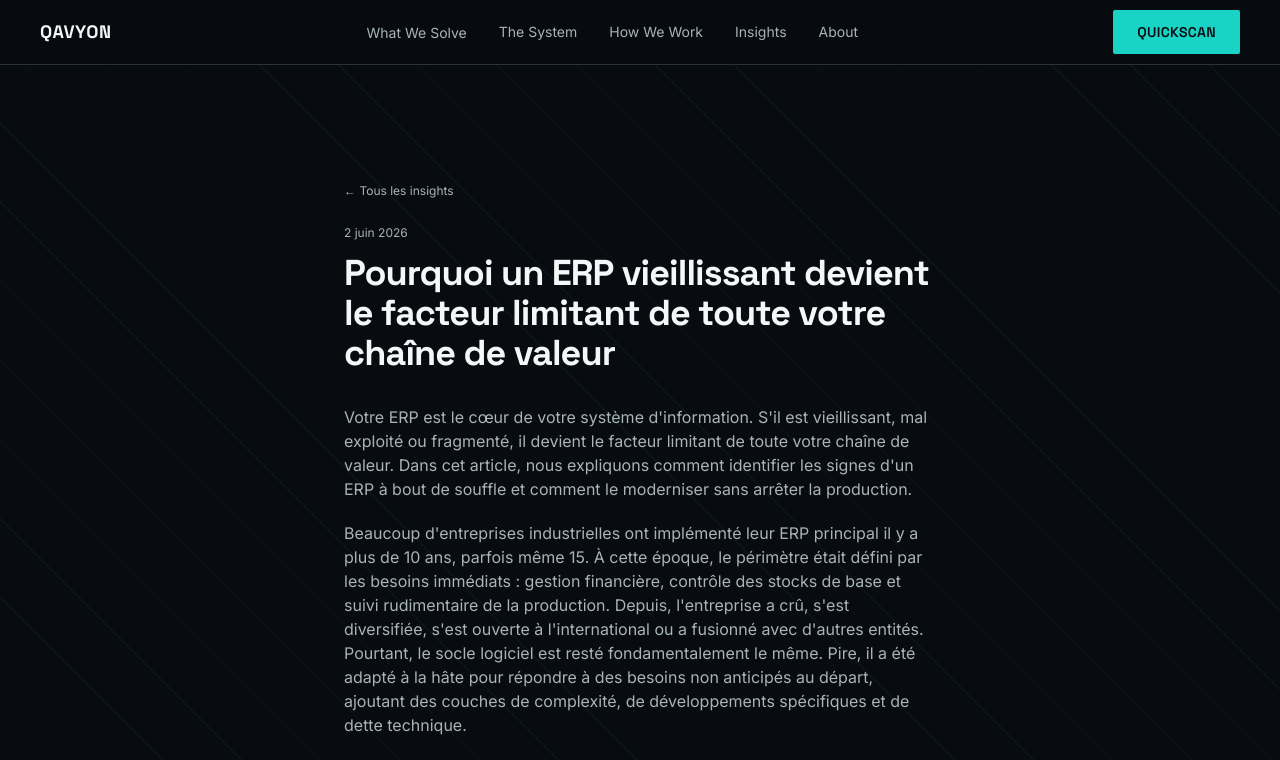
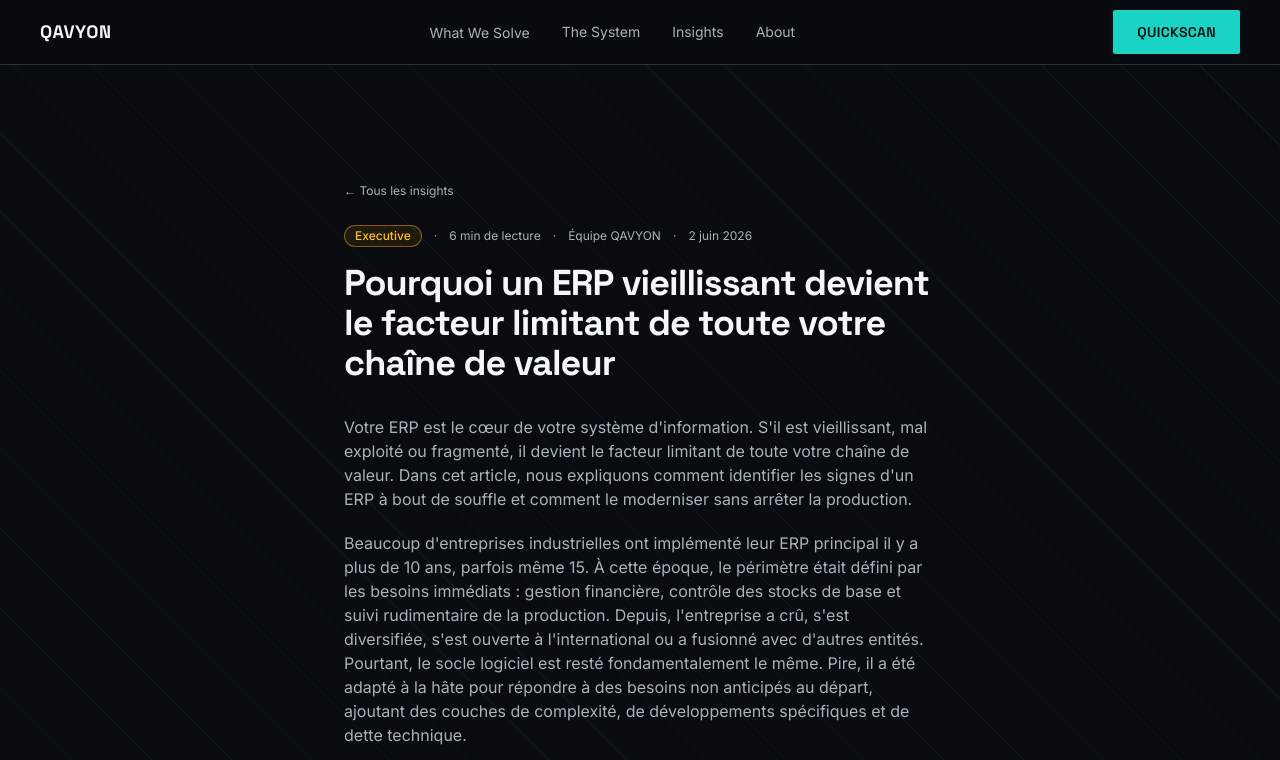
Before and after one commit to NouamaneAabi/qavyon-site, a Next.js app: page /insights/erp-frein-transformation-digitale in a window 1280 px wide. Shown: the top 760 px of the page. Built offline with nearby package versions, Linux system fonts and the light colour scheme.

Commit message:
Lat update

```diff
--- a/app/insights/[slug]/page.tsx
+++ b/app/insights/[slug]/page.tsx
@@ -19,6 +19,12 @@ export function generateMetadata({ params }: { params: { slug: string } }): Meta
   };
 }
 
+const LEVEL_STYLES: Record<string, string> = {
+  Executive: "border-amber-500/50 bg-amber-500/10 text-amber-400",
+  Business:  "border-cyan/50   bg-cyan/10        text-cyan",
+  Technical: "border-blue-500/50 bg-blue-500/10  text-blue-400",
+};
+
 export default function InsightArticle({ params }: { params: { slug: string } }) {
   const post = INSIGHTS.find((p) => p.slug === params.slug);
   if (!post) notFound();
@@ -37,10 +43,23 @@ export default function InsightArticle({ params }: { params: { slug: string } })
       <script type="application/ld+json" dangerouslySetInnerHTML={{ __html: JSON.stringify(articleJsonLd) }} />
       <InsightReadTracker slug={post.slug} />
       <Link href="/insights" className="text-xs text-mist hover:text-cyan">← Tous les insights</Link>
-      <time className="mt-6 block text-xs text-mist" dateTime={post.date}>
-        {new Date(post.date).toLocaleDateString("fr-FR", { year: "numeric", month: "long", day: "numeric" })}
-      </time>
-      <h1 className="mt-3 text-3xl font-bold md:text-4xl">{post.title}</h1>
+
+      {/* Metadata bar */}
+      <div className="mt-6 flex flex-wrap items-center gap-3 text-xs text-mist">
+        <span className={`rounded-full border px-2.5 py-0.5 font-medium ${LEVEL_STYLES[post.level]}`}>
+          {post.level}
+        </span>
+        <span>·</span>
+        <span>{post.readingTime} min de lecture</span>
+        <span>·</span>
+        <span>{post.author}</span>
+        <span>·</span>
+        <time dateTime={post.date}>
+          {new Date(post.date).toLocaleDateString("fr-FR", { year: "numeric", month: "long", day: "numeric" })}
+        </time>
+      </div>
+
+      <h1 className="mt-4 text-3xl font-bold md:text-4xl">{post.title}</h1>
       <div className="mt-8 space-y-5 text-mist">
         {post.body.map((para, i) => (
           <p key={i}>{para}</p>
--- a/components/Nav.tsx
+++ b/components/Nav.tsx
@@ -57,9 +57,6 @@ export default function Nav() {
           <Link href="/system" className="text-sm text-mist transition-colors hover:text-ice">
             The System
           </Link>
-          <Link href="/how-we-work" className="text-sm text-mist transition-colors hover:text-ice">
-            How We Work
-          </Link>
           <Link href="/insights" className="text-sm text-mist transition-colors hover:text-ice">
             Insights
           </Link>
@@ -95,7 +92,6 @@ export default function Nav() {
           <div className="container-qv flex flex-col gap-1 py-4">
             <Link href="/what-we-solve" className="py-2 text-mist hover:text-ice">What We Solve</Link>
             <Link href="/system" className="py-2 text-mist hover:text-ice">The System</Link>
-            <Link href="/how-we-work" className="py-2 text-mist hover:text-ice">How We Work</Link>
             <Link href="/insights" className="py-2 text-mist hover:text-ice">Insights</Link>
             <Link href="/about" className="py-2 text-mist hover:text-ice">About</Link>
             <div className="mt-3 flex flex-col gap-2">
--- a/lib/insights-data.ts
+++ b/lib/insights-data.ts
@@ -4,6 +4,9 @@ export interface InsightPost {
   excerpt: string;
   date: string;
   body: string[];
+  level: "Executive" | "Business" | "Technical";
+  readingTime: number;
+  author: string;
 }
 
 export const INSIGHTS: InsightPost[] = [
@@ -12,6 +15,9 @@ export const INSIGHTS: InsightPost[] = [
     title: "Pourquoi un ERP vieillissant devient le facteur limitant de toute votre chaîne de valeur",
     excerpt: "Votre ERP est le cœur de votre système d'information. S'il est vieillissant, mal exploité ou fragmenté, il devient le facteur limitant de toute votre chaîne de valeur.",
     date: "2026-06-02",
+    level: "Executive",
+    readingTime: 6,
+    author: "Équipe QAVYON",
     body: [
       "Votre ERP est le cœur de votre système d'information. S'il est vieillissant, mal exploité ou fragmenté, il devient le facteur limitant de toute votre chaîne de valeur. Dans cet article, nous expliquons comment identifier les signes d'un ERP à bout de souffle et comment le moderniser sans arrêter la production.",
       "Beaucoup d'entreprises industrielles ont implémenté leur ERP principal il y a plus de 10 ans, parfois même 15. À cette époque, le périmètre était défini par les besoins immédiats : gestion financière, contrôle des stocks de base et suivi rudimentaire de la production. Depuis, l'entreprise a crû, s'est diversifiée, s'est ouverte à l'international ou a fusionné avec d'autres entités. Pourtant, le socle logiciel est resté fondamentalement le même. Pire, il a été adapté à la hâte pour répondre à des besoins non anticipés au départ, ajoutant des couches de complexité, de développements spécifiques et de dette technique.",
@@ -33,6 +39,9 @@ export const INSIGHTS: InsightPost[] = [
     title: "5 erreurs à éviter avant de lancer un projet IA en industrie",
     excerpt: "L'IA promet des gains de productivité massifs dans l'industrie. Mais 80% des projets IA échouent. La cause ? Des données non fiables, des cas d'usage mal définis et une déconnexion entre les équipes IT et production.",
     date: "2026-05-14",
+    level: "Business",
+    readingTime: 7,
+    author: "Équipe QAVYON",
     body: [
       "L'intelligence artificielle promet des gains de productivité sans précédent dans l'industrie : de l'optimisation énergétique à la maintenance prédictive, en passant par le contrôle qualité visuel. Les promesses sont réelles. Pourtant, les statistiques industrielles sont têtues et alarmantes : près de 80% des projets d'intelligence artificielle en environnement de production ne dépassent jamais le stade du POC (Proof of Concept).",
       "Cet échec massif est rarement lié à une défaillance de l'algorithme ou à une limite purement technologique. Les modèles mathématiques existent et fonctionnent. L'échec provient presque toujours d'un décalage profond entre l'approche théorique (souvent poussée par les éditeurs) et la réalité complexe, sale et temps réel du terrain industriel. Voici les 5 erreurs les plus fréquentes que nous constatons lors de nos audits, et les méthodologies strictes pour les éviter.",
@@ -48,6 +57,9 @@ export const INSIGHTS: InsightPost[] = [
     title: "OT/IT : le pont indispensable pour l'industrie 4.0",
     excerpt: "L'industrie 4.0 repose sur l'intégration entre les systèmes de gestion (IT) et les machines (OT). Sans ce pont, les données restent cloisonnées et la valeur ne circule pas.",
     date: "2026-04-22",
+    level: "Technical",
+    readingTime: 6,
+    author: "Équipe QAVYON",
     body: [
       "Le concept d'Industrie 4.0 repose sur une promesse simple et puissante : des usines intelligentes où la donnée circule fluidement depuis le capteur de la machine jusqu'au tableau de bord financier de la direction. Pourtant, cette intégration profonde entre les systèmes de gestion d'entreprise (IT - Information Technology) et les équipements de production (OT - Operational Technology) reste le défi technique et organisationnel majeur de la décennie. Sans ce pont, les données restent irrémédiablement cloisonnées et la valeur promise ne circule pas.",
       "Pendant des décennies, l'environnement IT (composé des ERP, systèmes CRM, outils de Business Intelligence, serveurs cloud) et les ateliers OT (composés des Automates Programmables Industriels, systèmes SCADA, robots, capteurs) ont évolué de manière totalement asynchrone et séparée. L'IT se focalisait sur les flux financiers, logistiques et transactionnels à l'échelle de l'entreprise. À l'inverse, l'OT privilégiait de manière obsessionnelle le contrôle en temps réel (en millisecondes), la sécurité physique des opérateurs et la disponibilité ininterrompue des équipements de production (le fameux « uptime »).",
```
